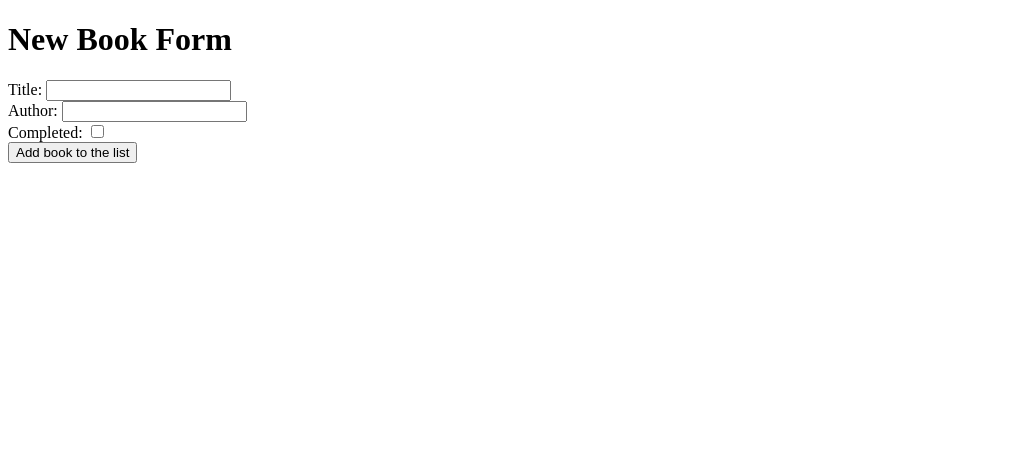
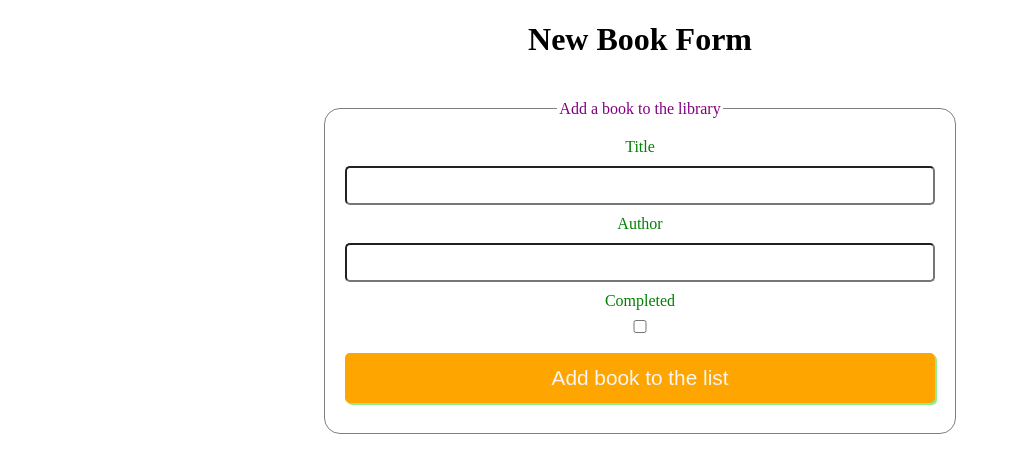
Before and after one commit to amritadutta25/booklist, a Node server app: page /books/new in a window 1280 px wide. Shown: the part 26-499 px from the top of the page, without its empty margins (0-1011 px from the left). Run offline with Node 20, Linux system fonts and the light colour scheme; some libraries are stand-ins or nearby versions.

Commit message:
self-styles

```diff
--- a/controllers/books.js
+++ b/controllers/books.js
@@ -0,0 +1,150 @@
+/**
+ * DEPENDENCIES
+ */
+
+// if we want a 'no middleware approach', that is, remove the req.model in front of .Book like in line 30,  remove the below code from middleware section in server.js
+// app.use((req, res, next) => {
+//     req.model = {
+//         Book,
+//         seedData
+//     }
+//     console.log("this is middleware")
+//     next()
+// })
+// and do this in this file - require ../models/Book.js file in here
+// const Book = require("../models/Book.js")
+
+/**
+ * EXPORTS
+ */
+// export the async functions below
+module.exports = {
+    index,
+    newForm,
+    destroy,
+    update,
+    create,
+    edit,
+    show,
+    seed
+}
+
+/**
+ * Route Controllers
+ */
+
+// index route
+async function index(req, res) {
+    // find all books in mongodb
+    let books = await req.model.Book.find({})
+    // render all the books to index.ejs
+    res.render("index.ejs", {
+        books: books.reverse()  // display latest added book at the top
+    })
+}
+
+// new route, but new is a reserved word in js already
+async function newForm(req, res) {
+    // render the create form
+    res.render("new.ejs")
+}
+
+// delete route, but delete is a reserved word already in js
+async function destroy(req, res) {
+    try {
+        // Find a book and then delete
+        let deletedBook = await req.model.Book.findByIdAndDelete(req.params.id)
+        // redirect back to the index
+        res.redirect("/books")
+
+    } catch (error) {
+        res.status(500).send("something went wrong when deleting")
+    }
+}
+
+// update route
+async function update(req, res) {
+    try {
+        // handle the checkbox logic
+
+    // ticked 'checkbox' from front end returns 'on', but based on our model schema 'completed' expects a boolean value so we reformat the 'completed' field value
+    if (req.body.completed === "on") {
+        req.body.completed = true
+    } else {
+        req.body.completed = false
+    }
+
+    // then find the book by id and update with the req.body
+    //findByIdUpdate(id, data to update, options)
+    let updatedBook = await req.model.Book.findByIdAndUpdate(
+        req.params.id,
+        req.body,
+        {
+            new: true
+        }
+    )
+
+    // redirect to show route with the updated book
+    res.redirect(`/books/${updatedBook._id}`)
+    } catch (error) {
+        res.send("something went wrong in this route")
+    }
+}
+
+// create route
+async function create(req, res) {
+    try {
+         // checkbox in frontend returns 'on' if checkbox is ticked, but based on our model schema 'completed' expects a boolean value so we reformat the 'completed' field value
+        if (req.body.completed === "on") {
+            // if it is checked
+            req.body.completed = true
+        } else {
+            // if not checked
+            req.body.completed = false
+        }
+
+        let newBook = await req.model.Book.create(req.body)
+        res.redirect("/books")  // send user back to index page after adding a new book
+
+    } catch (err) {
+        res.send(err)
+    }
+}
+
+// edit route
+async function edit(req, res) {
+    try {
+        // find the book to edit
+        let foundBook = await req.model.Book.findByIdAndUpdate(req.params.id)
+        res.render("edit.ejs", {
+            book: foundBook
+        })
+    } catch (error) {
+        res.send(error)
+    }
+}
+
+// show route
+async function show(req, res) {
+    // find a book by the '_id'
+    let foundBook = await req.model.Book.findById(req.params.id)
+
+    // render the book to show.ejs
+    res.render("show.ejs", {book: foundBook})
+}
+
+// seed route
+async function seed(req, res) {
+    try {
+        // delete everything in the database
+        await Book.deleteMany({})
+        // Create data in the database
+        await Book.create(
+            req.model.seedData
+        )
+        // redirect back to the index
+        res.redirect("/books")
+    } catch (error) {
+        res.send("something went wrong with your seeds")
+    }
+}
--- /dev/null
+++ b/public/styles.css
@@ -0,0 +1,100 @@
+/* New page */
+
+#newform {
+    width: 50%;
+    box-sizing: border-box;
+}
+
+fieldset {
+    border: 1px solid gray;
+    border-radius:  1rem;  /* making corners of the border roundish  */
+    padding: 20px;
+    margin: 20px 0;
+}
+
+legend {
+    padding: 0px, 10px;
+    color: purple;
+}
+
+label {
+    color: green;
+    display: block;
+}
+
+input, .book-edit {
+    width: 100%;
+    margin: 10px 0;
+    padding: 10px;
+    box-sizing: border-box;
+    border-radius: 5px;
+}
+
+input:focus {
+    outline: 0; /* dont need the default blue border when we click on input box */
+    border: 2px solid purple;
+}
+
+input[type="submit"] {
+    width: 100%;
+    height: 50px;
+    background-color: orange;
+    box-shadow: 2px 2px lightgreen;
+    font-size: 1.3em;
+    color: whitesmoke;
+    border: 0px;
+    /* transition when submit button is clicked, we want some buttery animation rather than the default style */
+    transition: 0.2s ease-in-out;
+}
+
+input[type="submit"]:hover {
+    cursor: pointer;
+    background-color: yellowgreen;
+    box-shadow: 2px 2px lightsalmon;
+}
+
+#new-body {
+    margin: 0 auto;
+    display: flex;
+    text-align: center;
+    align-items: center;
+    flex-direction: column;
+}
+
+/* Index Page */
+.book-container {
+    display: grid;
+    grid-template-columns: 1fr 1fr 1fr;
+    gap: 1rem;
+    justify-content: center;
+    align-items: center;
+}
+
+.book {
+    display: flex;
+    flex-direction: column;
+    align-items: center;
+    justify-content: center;
+    padding: 1rem;
+}
+
+.book-title {
+    text-decoration: none;
+    font-size: 1rem;
+}
+
+.book-title:hover {
+    cursor: pointer;
+    color: green;
+    background-color: orange;
+}
+
+.cta {
+    display: flex;
+    gap: .5rem;
+}
+
+#deleteform > input {
+    background-color: red;
+    color: white;
+}
--- a/routes/books.js
+++ b/routes/books.js
@@ -8,128 +8,38 @@
 const express =  require("express")
 const router = express.Router()
 
+// bring in our controllers
+const bookController = require("../controllers/books.js")
+
 
 /**
  * ROUTES - INDUCESS (extra S for Seed route)
  */
 
 // INDEX route - GET to render all books
-router.get("/", async (req, res) => {
-    // find all books in mongodb
-    let books = await req.model.Book.find({})
-    // render all the books to index.ejs
-    res.render("index.ejs", {
-        books: books.reverse()  // display latest added book at the top
-    })
-})
+router.get("/", bookController.index)   // we are importing async index function from ../controllers/books.js
 
 // NEW route - GET for the form to create a new book
-router.get("/new", (req, res) => {
-    // render the create form
-    res.render("new.ejs")
-})
+router.get("/new", bookController.newForm)
 
 // DELETE
-router.delete("/:id", async (req, res) => {
-    try {
-        // Find a book and then delete
-        let deletedBook = await req.model.Book.findByIdAndDelete(req.params.id)
-        // redirect back to the index
-        res.redirect("/books")
-
-    } catch (error) {
-        res.status(500).send("something went wrong when deleting")
-    }
-})
+router.delete("/:id", bookController.destroy)
 
 // UPDATE route
-router.put("/:id", async (req, res) => {
-    try {
-        // handle the checkbox logic
-
-    // ticked 'checkbox' from front end returns 'on', but based on our model schema 'completed' expects a boolean value so we reformat the 'completed' field value
-    if (req.body.completed === "on") {
-        req.body.completed = true
-    } else {
-        req.body.completed = false
-    }
-
-    // then find the book by id and update with the req.body
-    //findByIdUpdate(id, data to update, options)
-    let updatedBook = await req.model.Book.findByIdAndUpdate(
-        req.params.id,
-        req.body,
-        {
-            new: true
-        }
-    )
-
-    // redirect to show route with the updated book
-    res.redirect(`/books/${updatedBook._id}`)
-    } catch (error) {
-        res.send("something went wrong in this route")
-    }
-})
+router.put("/:id", bookController.update )
 
 // CREATE route - POST
-router.post("/", async (req, res) => {
-
-    try {
-         // checkbox in frontend returns 'on' if checkbox is ticked, but based on our model schema 'completed' expects a boolean value so we reformat the 'completed' field value
-        if (req.body.completed === "on") {
-            // if it is checked
-            req.body.completed = true
-        } else {
-            // if not checked
-            req.body.completed = false
-        }
-
-        let newBook = await req.model.Book.create(req.body)
-        res.redirect("/books")  // send user back to index page after adding a new book
-
-    } catch (err) {
-        res.send(err)
-    }
-})
+router.post("/", bookController.create )
 
 //EDIT route - get the book to edit
-router.get("/edit/:id", async (req, res) => {
-    try {
-        // find the book to edit
-        let foundBook = await req.model.Book.findByIdAndUpdate(req.params.id)
-        res.render("edit.ejs", {
-            book: foundBook
-        })
-    } catch (error) {
-        res.send(error)
-    }
-})
+router.get("/edit/:id", bookController.edit )
 
 // Seed - GET
 // Seed route populates our databases with some dummy data
-router.get("/seed", async (req, res) => {
-    try {
-        // delete everything in the database
-        await Book.deleteMany({})
-        // Create data in the database
-        await Book.create(
-            req.model.seedData
-        )
-        // redirect back to the index
-        res.redirect("/books")
-    } catch (error) {
-        res.send("something went wrong with your seeds")
-    }
-})
+router.get("/seed", bookController.seed)
 
 // SHOW route - GET to render only one book
-router.get("/:id", async (req, res) => {
-    // find a book by the '_id'
-    let foundBook = await req.model.Book.findById(req.params.id)
-
-    // render the book to show.ejs
-    res.render("show.ejs", {book: foundBook})
-})
+router.get("/:id", bookController.show )
 
 // Export the router
 module.exports = router
--- a/server.js
+++ b/server.js
@@ -41,6 +41,7 @@ app.use((req, res, next) => {
 app.use(morgan("dev")) // logging
 app.use(express.urlencoded({ extended: true })) // body parser, this is how we get access to req.body
 app.use(methodOverride("_method")) // Lets us use DELETE PUT HTTP verbs
+app.use("/public", express.static("public")) // serves our public directory with the url prefix of /public/styles.css. Public directory contains static assets like CSS styling file. You add this public.styles.css file in head.ejs file so that the css style is applied to all ejs files (ejs files render the HTML)
 
 /**
  * Routes and Router
--- a/views/new.ejs
+++ b/views/new.ejs
@@ -4,14 +4,33 @@
 <body>
     <%- include("./partials/nav.ejs") %>
 
+    <div id="new-body">
         <h1>New Book Form</h1>
 
-    <form action="/books" method="post">
+        <!-- <form action="/books" method="post">
             Title: <input type="text" name="title"><br>
             Author: <input type="text" name="author"><br>
             Completed: <input type="checkbox" name="completed"><br>
             <input type="submit" value="Add book to the list">
+        </form> -->
 
+
+        <form action="/books" method="post" id="newform">
+            <fieldset id="newbook">
+                <legend>Add a book to the library</legend>
+
+                    <label for="title">Title</label>
+                    <input type="text" name="title" id="title"><br>
+
+                    <label for="author">Author</label>
+                    <input type="text" name="author" id="author"><br>
+
+                    <label for="completed">Completed</label>
+                    <input type="checkbox" name="completed" id="completed"><br>
+                <input type="submit" value="Add book to the list">
+
+            </fieldset>
         </form>
+    </div>
 </body>
 </html>
--- a/views/partials/head.ejs
+++ b/views/partials/head.ejs
@@ -1,5 +1,6 @@
 <head>
     <meta charset="UTF-8">
     <meta name="viewport" content="width=device-width, initial-scale=1.0">
+    <link rel="stylesheet" href="/public/styles.css">
     <title>Booklist</title>
 </head>
```
Also changed, not shown: views/index.ejs (+15 -12 lines). Lines whose indentation alone changed are shown as unchanged.
